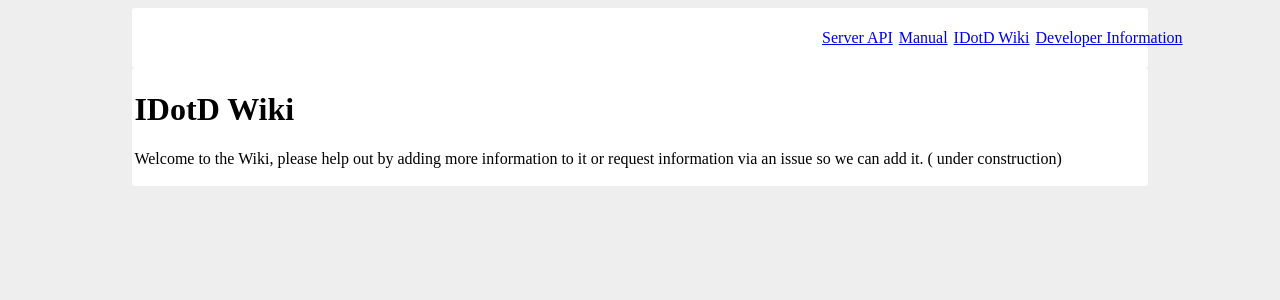
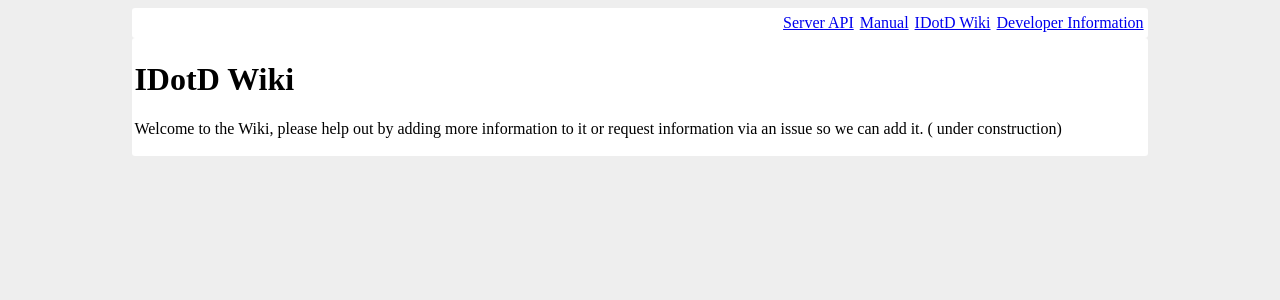
Before and after one commit to IDotD/IDotD.github.io, a Jekyll site: the page built from index.md, in a window 1280 px wide. Shown: the top 300 px of the page. Built offline with Jekyll 4.4.1, drawn with Linux system fonts in a browser that asks for light colours.

Commit message:
Update layout.css

```diff
--- a/css/layout.css
+++ b/css/layout.css
@@ -11,10 +11,13 @@ nav > ul > li {
   width:auto;
   padding:3px;
   float:right;
+  margin:0;
 }
 nav > ul {
   display:block;
   overflow:hidden;
   height:auto;
   width:100%;
+  margin:0;
+  padding:1px;
 }
```
